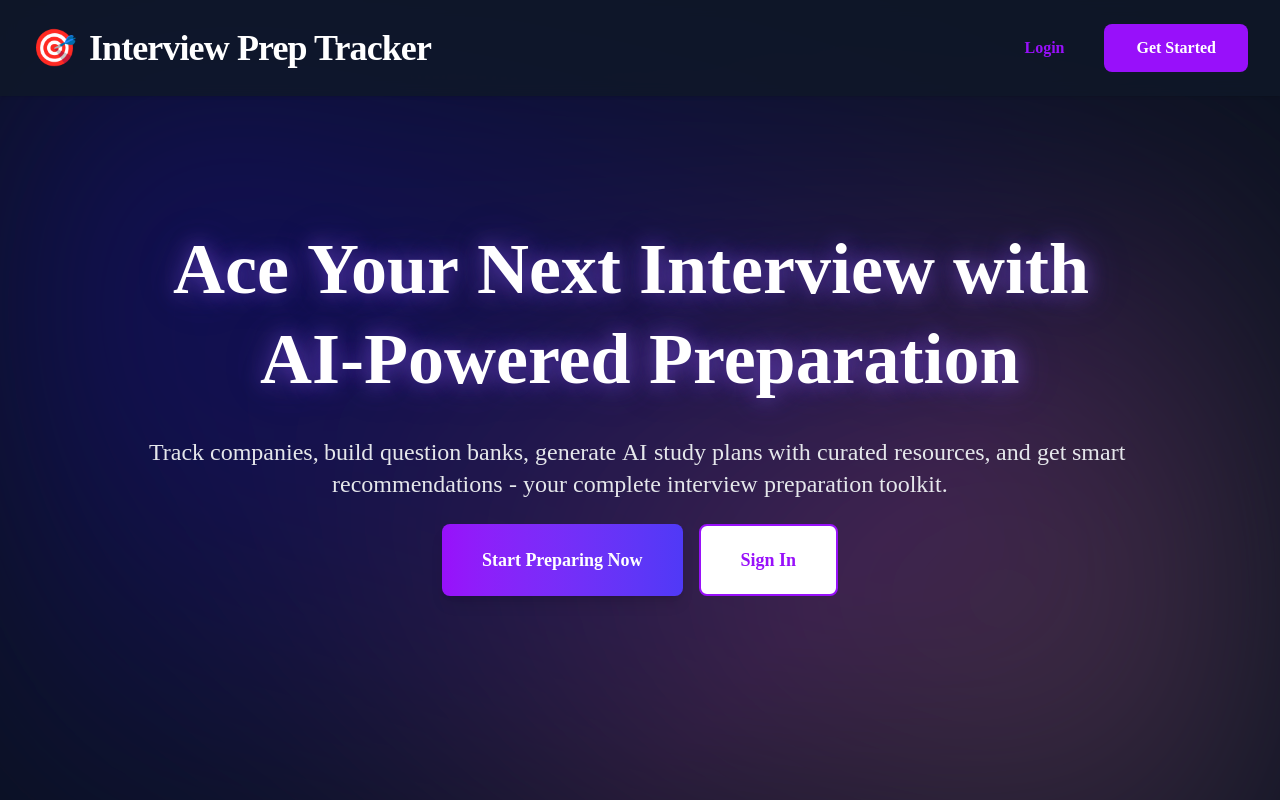
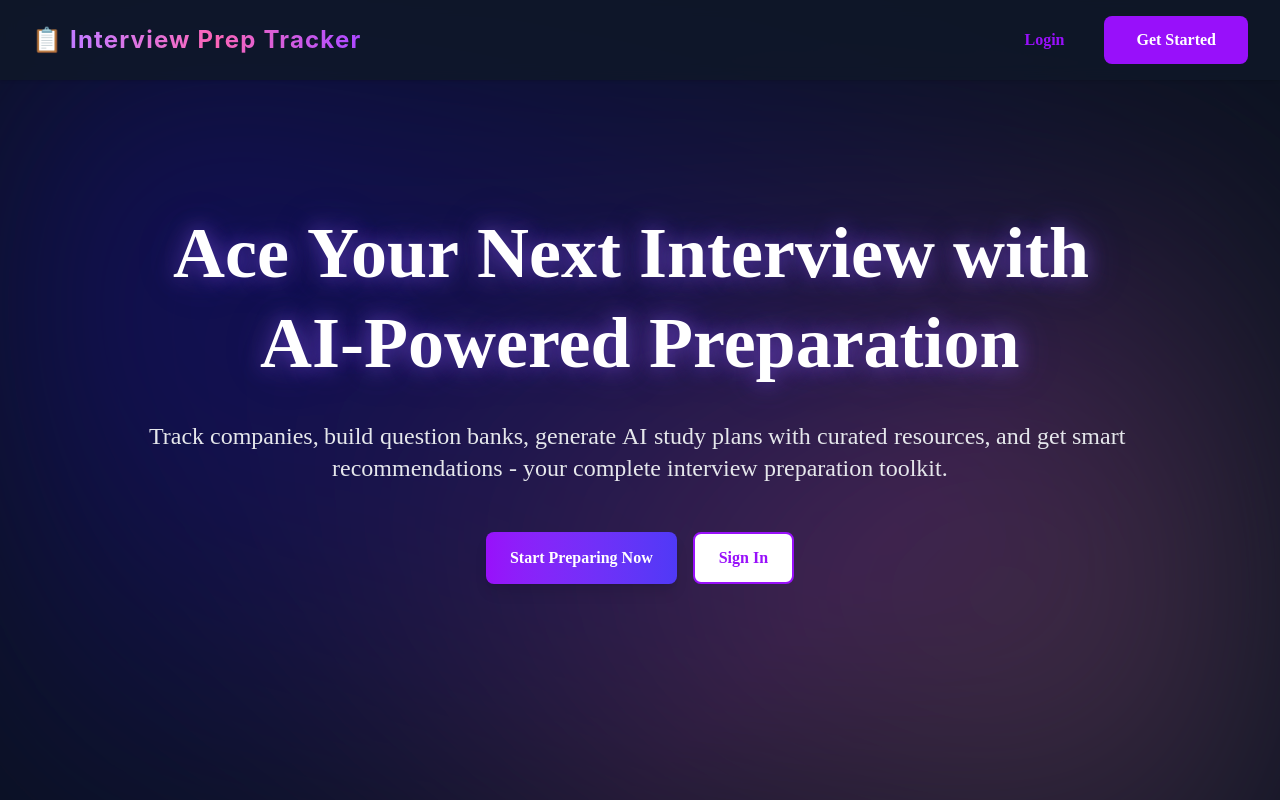
Before and after one commit to gaurangkgd/Interview-Prep, a React (Vite) app in the folder frontend/: page / in a window 1280 px wide. Shown: the top 800 px of the page. Built offline with nearby package versions, Linux system fonts and the light colour scheme; no server answers.

Commit message:
Update Home page: compact navbar with gradient text and smaller hero buttons

```diff
--- a/frontend/src/components/Home.jsx
+++ b/frontend/src/components/Home.jsx
@@ -59,10 +59,12 @@ function Home() {
       <div className="relative z-10 w-full">
         {/* Navigation */}
         <nav className="bg-gray-900/80 backdrop-blur-sm shadow-sm w-full">
-          <div className="w-full px-4 sm:px-6 lg:px-8 py-6 flex justify-between items-center">
-          <div className="flex items-center gap-3">
-            <span className="text-4xl">🎯</span>
-            <h1 className="text-3xl md:text-4xl font-extrabold text-white tracking-tight">Interview Prep Tracker</h1>
+          <div className="w-full px-4 sm:px-6 lg:px-8 py-4 flex justify-between items-center">
+          <div className="flex items-center gap-2">
+            <span className="text-2xl">📋</span>
+            <h1 className="text-xl md:text-2xl font-bold text-transparent bg-clip-text bg-gradient-to-r from-purple-400 via-pink-400 to-purple-500 tracking-wider" style={{ fontFamily: "'Poppins', 'Inter', sans-serif" }}>
+              Interview Prep Tracker
+            </h1>
           </div>
           <div className="flex gap-3">
             <button
@@ -99,16 +101,16 @@ function Home() {
             direction="top"
             className="text-xl md:text-2xl text-gray-200 mb-6 max-w-5xl mx-auto justify-center font-light"
           />
-          <div className="flex gap-4 justify-center">
+          <div className="flex gap-4 justify-center mt-6">
             <button
               onClick={() => navigate('/register')}
-              className="px-10 py-5 bg-gradient-to-r from-purple-600 to-indigo-600 text-white rounded-lg font-semibold text-lg hover:from-purple-700 hover:to-indigo-700 transition-all transform hover:scale-105 shadow-lg"
+              className="px-6 py-3 bg-gradient-to-r from-purple-600 to-indigo-600 text-white rounded-lg font-semibold text-base hover:from-purple-700 hover:to-indigo-700 transition-all transform hover:scale-105 shadow-lg"
             >
               Start Preparing Now
             </button>
             <button
               onClick={() => navigate('/login')}
-              className="px-10 py-5 bg-white text-purple-600 border-2 border-purple-600 rounded-lg font-semibold text-lg hover:bg-purple-50 transition-all"
+              className="px-6 py-3 bg-white text-purple-600 border-2 border-purple-600 rounded-lg font-semibold text-base hover:bg-purple-50 transition-all"
             >
               Sign In
             </button>
```
